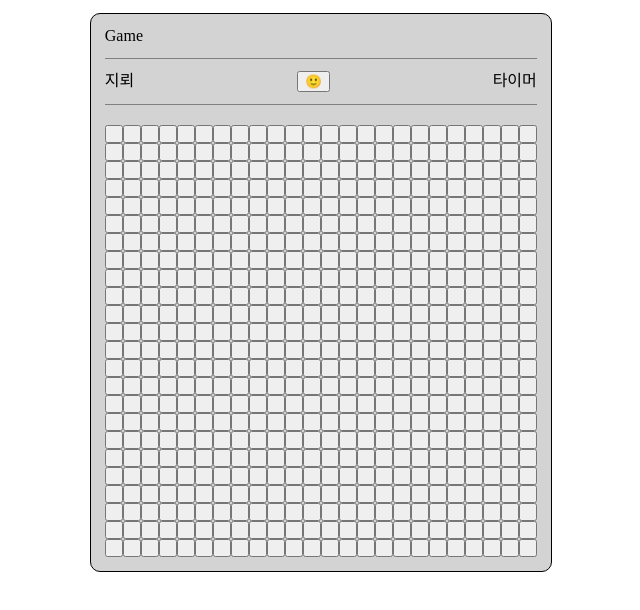
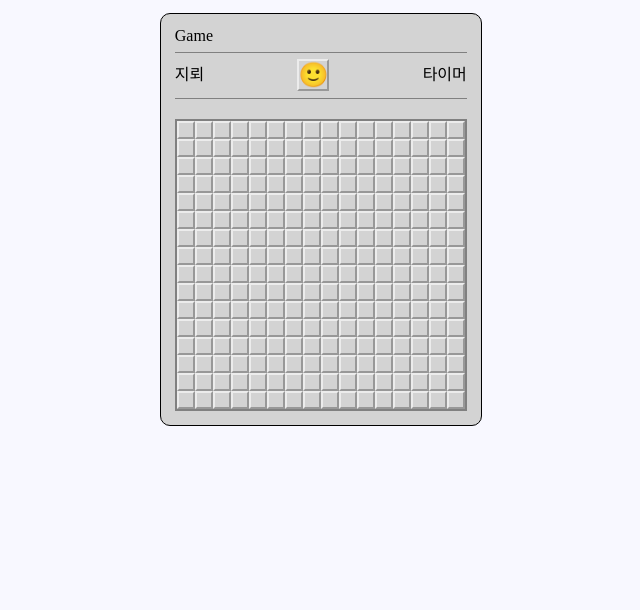
Before and after one commit to guridaek/ts-minesweeper, a React (Vite) app: page / in a window 1280 px wide. Shown: the top 610 px of the page, without its empty margins (332-972 px from the left). Built offline with nearby package versions, Linux system fonts and the light colour scheme.

Commit message:
feat: Cell 지뢰 및 숫자 표시

```diff
--- a/src/components/Board/Board.styled.ts
+++ b/src/components/Board/Board.styled.ts
@@ -1,9 +1,11 @@
 import styled from "styled-components";
 
-export const Container = styled.ul<{ $length: number }>`
+export const Container = styled.ul<{ $width: number; $height: number }>`
   display: grid;
-  grid-template-rows: ${({ $length }) => `repeat(${$length}, 1fr)`};
-  grid-template-columns: ${({ $length }) => `repeat(${$length}, 1fr)`};
+  grid-template-rows: ${({ $height }) => `repeat(${$height}, 1fr)`};
+  grid-template-columns: ${({ $width }) => `repeat(${$width}, 1fr)`};
+
+  border: 2px solid gray;
 
   width: fit-content;
   height: fit-content;
--- a/src/components/Board/Board.tsx
+++ b/src/components/Board/Board.tsx
@@ -1,14 +1,22 @@
+import { useAppSelector } from "../../redux/hooks";
+import {
+  selectBoard,
+  selectBoardHeight,
+  selectBoardWidth,
+} from "../../redux/slice/minesweeperSlice";
 import Cell from "../Cell/Cell";
 import * as S from "./Board.styled";
 
-const LENGTH = 24;
+function Board() {
+  const board = useAppSelector(selectBoard);
+  const width = useAppSelector(selectBoardWidth);
+  const height = useAppSelector(selectBoardHeight);
 
-function Board() {
   return (
-    <S.Container $length={LENGTH}>
-      {Array.from({ length: LENGTH * LENGTH }).map((_, idx) => (
-        <Cell key={idx} />
-      ))}
+    <S.Container $width={width} $height={height}>
+      {Array.from(Array(height), () => new Array(width).fill(0)).map((row, x) =>
+        row.map((_, y) => <Cell key={y} value={board[x][y]} />)
+      )}
     </S.Container>
   );
 }
--- a/src/components/Cell/Cell.styled.ts
+++ b/src/components/Cell/Cell.styled.ts
@@ -1,11 +1,25 @@
 import styled from "styled-components";
 
 export const Container = styled.li`
-  width: fit-content;
-  height: fit-content;
+  width: 18px;
+  height: 18px;
 `;
 
 export const Button = styled.button`
-  width: 18px;
-  height: 18px;
+  display: flex;
+  justify-content: center;
+  align-items: center;
+
+  width: 100%;
+  height: 100%;
+
+  border: 2px outset #ececec;
+  background-color: lightgray;
+
+  font-weight: bold;
+
+  &:hover {
+    border-color: ivory;
+    background-color: ivory;
+  }
 `;
--- a/src/components/Cell/Cell.tsx
+++ b/src/components/Cell/Cell.tsx
@@ -1,9 +1,14 @@
+import { MINE_VALUE } from "../../lib/constants";
 import * as S from "./Cell.styled";
 
-function Cell() {
+interface Props {
+  value: number;
+}
+
+function Cell({ value }: Props) {
   return (
     <S.Container>
-      <S.Button />
+      <S.Button>{value === MINE_VALUE ? "💣" : 0 < value ? value : ""}</S.Button>
     </S.Container>
   );
 }
--- a/src/components/OptionBar/OptionBar.styled.ts
+++ b/src/components/OptionBar/OptionBar.styled.ts
@@ -4,7 +4,7 @@ export const Container = styled.ul`
   display: flex;
 
   width: 100%;
-  height: 30px;
+  height: 24px;
 
   border-bottom: 1px solid gray;
 `;
--- a/src/components/StatusBar/StatusBar.styled.ts
+++ b/src/components/StatusBar/StatusBar.styled.ts
@@ -11,3 +11,21 @@ export const Container = styled.ul`
   border-bottom: 1px solid gray;
   margin-bottom: 20px;
 `;
+
+export const ResetButton = styled.button`
+  display: flex;
+  justify-content: center;
+  align-items: center;
+
+  width: 32px;
+  height: 32px;
+
+  border-color: #ececec;
+
+  background-color: lightgray;
+  font-size: 24px;
+
+  &:hover {
+    cursor: pointer;
+  }
+`;
--- a/src/components/StatusBar/StatusBar.tsx
+++ b/src/components/StatusBar/StatusBar.tsx
@@ -1,10 +1,25 @@
+import { useAppDispatch } from "../../redux/hooks";
+import { setDifficulty, startGame } from "../../redux/slice/minesweeperSlice";
 import * as S from "./StatusBar.styled";
 
+const WIDTH = 16;
+const HEIGHT = 16;
+
 function StatusBar() {
+  const dispatch = useAppDispatch();
+
   return (
     <S.Container>
       <div>지뢰</div>
-      <button>🙂</button>
+      <S.ResetButton
+        onClick={() => {
+          dispatch(setDifficulty({ width: WIDTH, height: HEIGHT, mines: 40 }));
+
+          dispatch(startGame([1, 1]));
+        }}
+      >
+        🙂
+      </S.ResetButton>
       <div>타이머</div>
     </S.Container>
   );
--- a/src/styles/GlobalStyles.ts
+++ b/src/styles/GlobalStyles.ts
@@ -7,6 +7,10 @@ const GlobalStyle = createGlobalStyle`
   :root {
     font-family: 'sans-serif';
   }
+
+  body {
+    background-color: ghostwhite;
+  }
 `;
 
 export default GlobalStyle;
```
